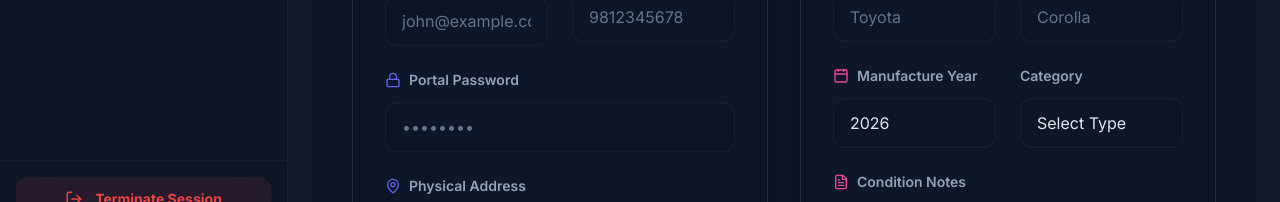
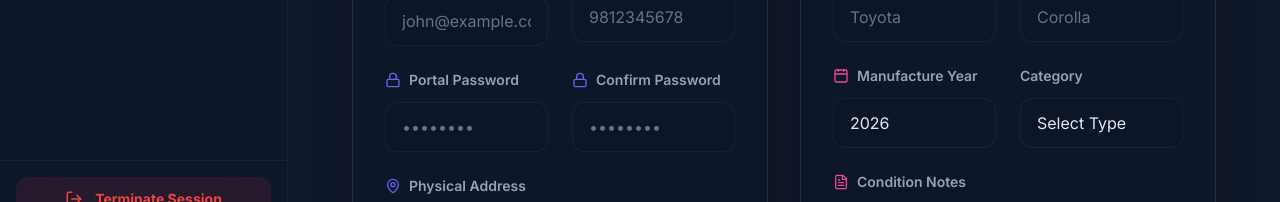
Before and after one commit to Bhus7/vehicle-parts-frontend, a React (Vite) app in the folder my-app/: page /staff/register in a window 1280 px wide. Shown: the part 563-765 px from the top of the page. Built offline with nearby package versions, Linux system fonts and the light colour scheme.

Commit message:
Fix register pages

```diff
--- a/my-app/src/pages/Auth/Register.tsx
+++ b/my-app/src/pages/Auth/Register.tsx
@@ -49,9 +49,15 @@ const Register = () => {
                 <input required type="tel" className="w-full bg-slate-900 border border-slate-700 rounded px-4 py-3 text-white focus:border-blue-500 outline-none" placeholder="555-0198" />
               </div>
 
-              <div>
-                <label className="block text-sm font-bold text-slate-400 mb-2">Password</label>
-                <input required type="password" className="w-full bg-slate-900 border border-slate-700 rounded px-4 py-3 text-white focus:border-blue-500 outline-none" placeholder="••••••••" />
+              <div className="grid grid-cols-2 gap-4">
+                <div>
+                  <label className="block text-sm font-bold text-slate-400 mb-2">Password</label>
+                  <input required type="password" className="w-full bg-slate-900 border border-slate-700 rounded px-4 py-3 text-white focus:border-blue-500 outline-none" placeholder="••••••••" />
+                </div>
+                <div>
+                  <label className="block text-sm font-bold text-slate-400 mb-2">Confirm Password</label>
+                  <input required type="password" className="w-full bg-slate-900 border border-slate-700 rounded px-4 py-3 text-white focus:border-blue-500 outline-none" placeholder="••••••••" />
+                </div>
               </div>
             </div>
 
--- a/my-app/src/pages/Staff/RegisterCustomer.tsx
+++ b/my-app/src/pages/Staff/RegisterCustomer.tsx
@@ -10,6 +10,7 @@ const RegisterCustomer = () => {
     email: '',
     phone: '',
     password: '',
+    confirmPassword: '',
     address: '',
     vehicleNumber: '',
     brand: '',
@@ -32,13 +33,19 @@ const RegisterCustomer = () => {
     setStatus({ type: null, message: '' });
 
     try {
+      if (formData.password !== formData.confirmPassword) {
+        setStatus({ type: 'error', message: 'Passwords do not match. Please verify and try again.' });
+        setLoading(false);
+        return;
+      }
+
       await staffApi.registerCustomer(formData);
       setStatus({
         type: 'success',
         message: `Successfully registered ${formData.fullName} and vehicle ${formData.vehicleNumber}!`
       });
       setFormData({
-        fullName: '', email: '', phone: '', password: '', address: '',
+        fullName: '', email: '', phone: '', password: '', confirmPassword: '', address: '',
         vehicleNumber: '', brand: '', model: '', year: new Date().getFullYear(),
         vehicleType: '', conditionNotes: ''
       });
@@ -127,11 +134,19 @@ const RegisterCustomer = () => {
                   </div>
                 </div>
 
-                <div className="space-y-2">
-                  <label className="text-sm font-semibold text-slate-400 flex items-center gap-2 mb-1">
-                    <Lock size={16} className="text-indigo-500" /> Portal Password
-                  </label>
-                  <Input name="password" type="password" value={formData.password} onChange={handleChange} required placeholder="••••••••" />
+                <div className="grid grid-cols-1 md:grid-cols-2 gap-6">
+                  <div className="space-y-2">
+                    <label className="text-sm font-semibold text-slate-400 flex items-center gap-2 mb-1">
+                      <Lock size={16} className="text-indigo-500" /> Portal Password
+                    </label>
+                    <Input name="password" type="password" value={formData.password} onChange={handleChange} required placeholder="••••••••" />
+                  </div>
+                  <div className="space-y-2">
+                    <label className="text-sm font-semibold text-slate-400 flex items-center gap-2 mb-1">
+                      <Lock size={16} className="text-indigo-500" /> Confirm Password
+                    </label>
+                    <Input name="confirmPassword" type="password" value={formData.confirmPassword} onChange={handleChange} required placeholder="••••••••" />
+                  </div>
                 </div>
 
                 <div className="space-y-2">
```
